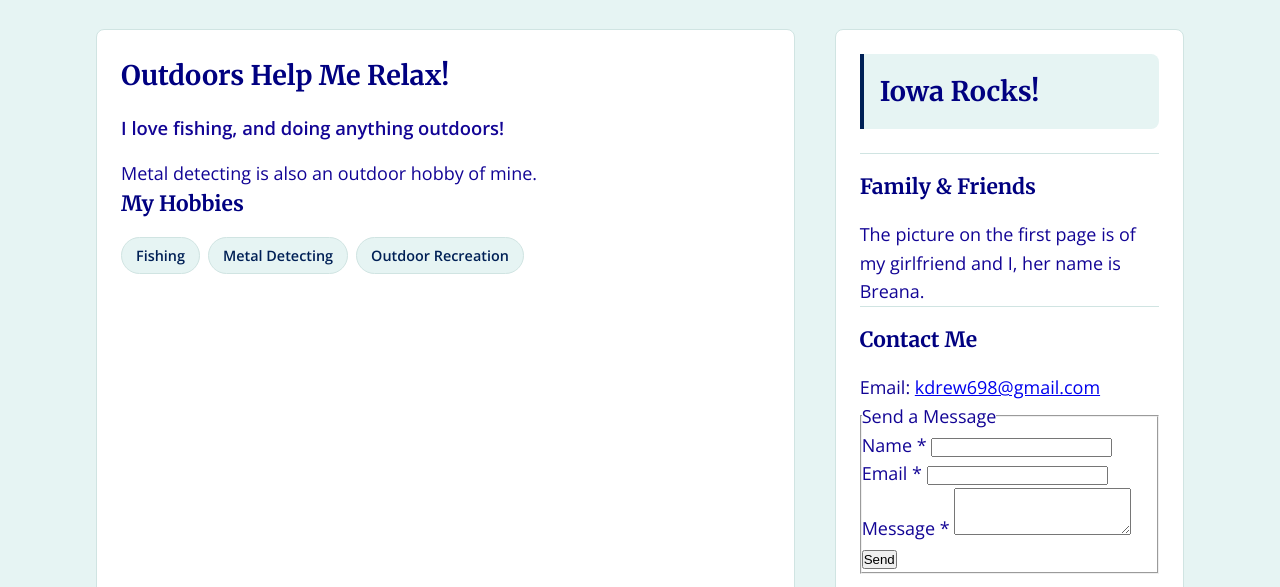
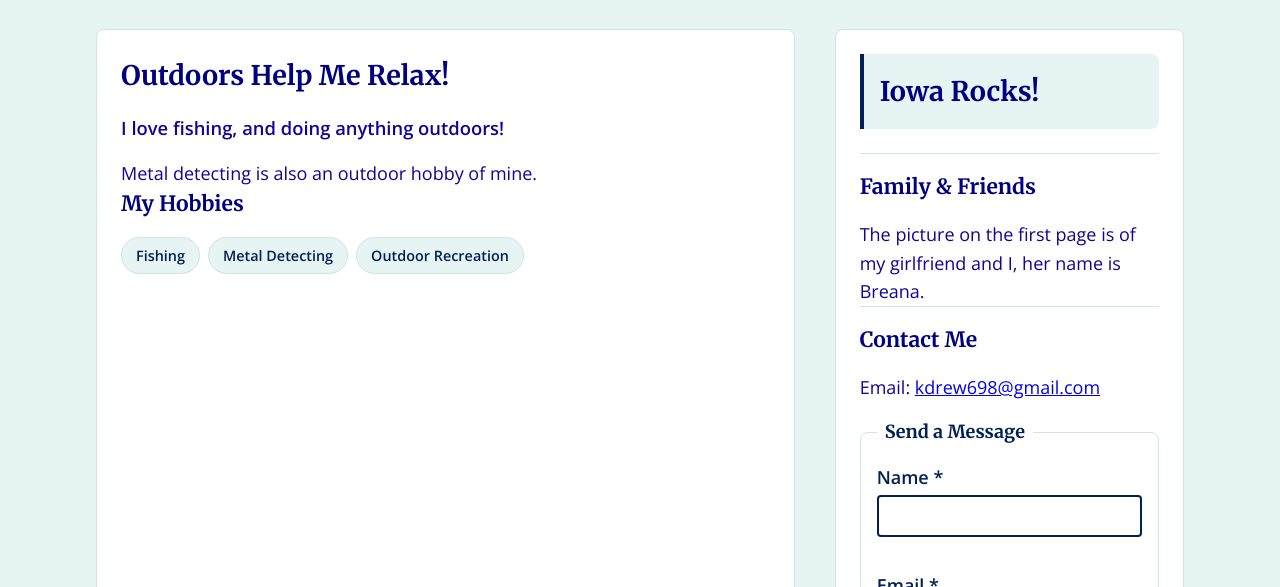
Before and after one commit to dkirton/my-first-website, a plain HTML site: page L1_EXEMPLAR.html in a window 1280 px wide. Shown: the part 213-800 px from the top of the page. Drawn offline with nearby package versions, Linux system fonts and the light colour scheme.

Commit message:
Add styles for accessible contact form
Added styles for accessible contact form including fieldset, legend, form groups, input, and submit button.

```diff
--- a/style.css
+++ b/style.css
@@ -1,11 +1,9 @@
 @import url('https://fonts.googleapis.com/css2?family=Merriweather:ital,wght@0,400;0,700;1,400&family=Open+Sans:wght@400;600;700&display=swap');
-
 * {
   box-sizing: border-box;
   margin: 0;
   padding: 0;
 }
-
 body {
   background-color: #e6f4f3;
   color: #120495;
@@ -13,30 +11,25 @@ body {
   font-size: 18px;
   line-height: 1.6;
 }
-
 body.original-page {
   background-color: #89CFF0 !important;
 }
-
 h1, h2, h3 {
   font-family: 'Merriweather', serif;
   color: navy;
   margin-bottom: 16px;
 }
-
 .page-title {
   color: #FF0000 !important;
   font-size: 32px;
   margin-bottom: 16px;
 }
-
 .site-header {
   background-color: #D0E4E2;
   padding: 24px 16px;
   text-align: center;
   border-bottom: 2px solid #002056;
 }
-
 nav ul {
   list-style: none;
   display: flex;
@@ -45,25 +38,21 @@ nav ul {
   gap: 16px;
   padding: 16px 0;
 }
-
 nav a {
   color: #120495;
   font-weight: 600;
   text-decoration: underline;
   padding: 8px 16px;
 }
-
 nav a:hover {
   background-color: #D0E4E2;
   border-radius: 4px;
 }
-
 nav a.active-link {
   background-color: #D0E4E2;
   border-radius: 4px;
   border-bottom: 2px solid #002056;
 }
-
 main {
   display: grid;
   grid-template-columns: 1fr;
@@ -72,14 +61,12 @@ main {
   margin: 32px auto;
   padding: 0 16px;
 }
-
 .content-card {
   background-color: #ffffff;
   padding: 24px;
   border-radius: 8px;
   border: 1px solid #D0E4E2;
 }
-
 img {
   max-width: 100%;
   height: auto;
@@ -87,7 +74,6 @@ img {
   border-radius: 8px;
   margin-top: 16px;
 }
-
 #main-footer {
   text-align: center;
   color: #002056;
@@ -95,7 +81,6 @@ img {
   padding: 24px 16px;
   border-top: 2px solid #D0E4E2;
 }
-
 .tagline {
   font-family: 'Open Sans', sans-serif;
   font-size: 1rem;
@@ -103,14 +88,12 @@ img {
   margin-top: 8px;
   font-style: italic;
 }
-
 .lead-text {
   font-size: 1.15rem;
   font-weight: 600;
   color: #120495;
   margin-bottom: 16px;
 }
-
 .hobby-tags {
   list-style: none;
   display: flex;
@@ -119,7 +102,6 @@ img {
   margin: 12px 0 16px 0;
   padding: 0;
 }
-
 .hobby-tags li {
   background-color: #e6f4f3;
   color: #002056;
@@ -129,13 +111,11 @@ img {
   font-size: 0.9rem;
   font-weight: 600;
 }
-
 .highlight-card {
   display: flex;
   flex-direction: column;
   justify-content: space-between;
 }
-
 .state-quote {
   background-color: #e6f4f3;
   border-left: 4px solid #002056;
@@ -143,33 +123,91 @@ img {
   margin-bottom: 24px;
   border-radius: 0 8px 8px 0;
 }
-
 .state-quote h2 {
   margin-bottom: 0;
 }
-
 .relationship-box {
   border-top: 1px solid #D0E4E2;
   padding-top: 16px;
 }
-
 @media (min-width: 768px) {
   nav ul {
     flex-direction: row;
     justify-content: center;
     gap: 24px;
   }
-
   main {
     grid-template-columns: 1fr 1fr;
     gap: 32px;
   }
 }
-
 @media (min-width: 1200px) {
   main {
     max-width: 1120px;
     grid-template-columns: 2fr 1fr;
     gap: 40px;
   }
+/* Accessible Contact Form */
+.contact-form fieldset {
+  border: 1px solid #D0E4E2;
+  border-radius: 8px;
+  padding: 16px;
+  margin-top: 16px;
 }
+.contact-form legend {
+  font-family: 'Merriweather', serif;
+  font-weight: 700;
+  color: #002056;
+  padding: 0 8px;
+}
+.form-group {
+  display: flex;
+  flex-direction: column;
+  margin-bottom: 12px;
+}
+.form-group label {
+  font-weight: 600;
+  color: #002056;
+  margin-bottom: 4px;
+}
+.form-group input,
+.form-group textarea {
+  font-family: 'Open Sans', sans-serif;
+  font-size: 1rem;
+  color: #120495;
+  background-color: #ffffff;
+  border: 2px solid #002056;
+  border-radius: 4px;
+  padding: 8px;
+}
+.form-group input:focus,
+.form-group textarea:focus {
+  outline: 3px solid #89CFF0;
+  outline-offset: 2px;
+}
+.form-group input[aria-invalid="true"],
+.form-group textarea[aria-invalid="true"] {
+  border-color: #B00020;
+  background-color: #FFF8F8;
+}
+.error-message {
+  color: #B00020;
+  font-size: 0.9rem;
+  font-weight: 600;
+  margin-top: 4px;
+  min-height: 1.2em;
+}
+.submit-btn {
+  background-color: #002056;
+  color: #ffffff;
+  font-family: 'Open Sans', sans-serif;
+  font-size: 1rem;
+  font-weight: 600;
+  border: none;
+  border-radius: 4px;
+  padding: 10px 20px;
+  cursor: pointer;
+}
+.submit-btn:hover {
+  background-color: #120495;
+}
```
